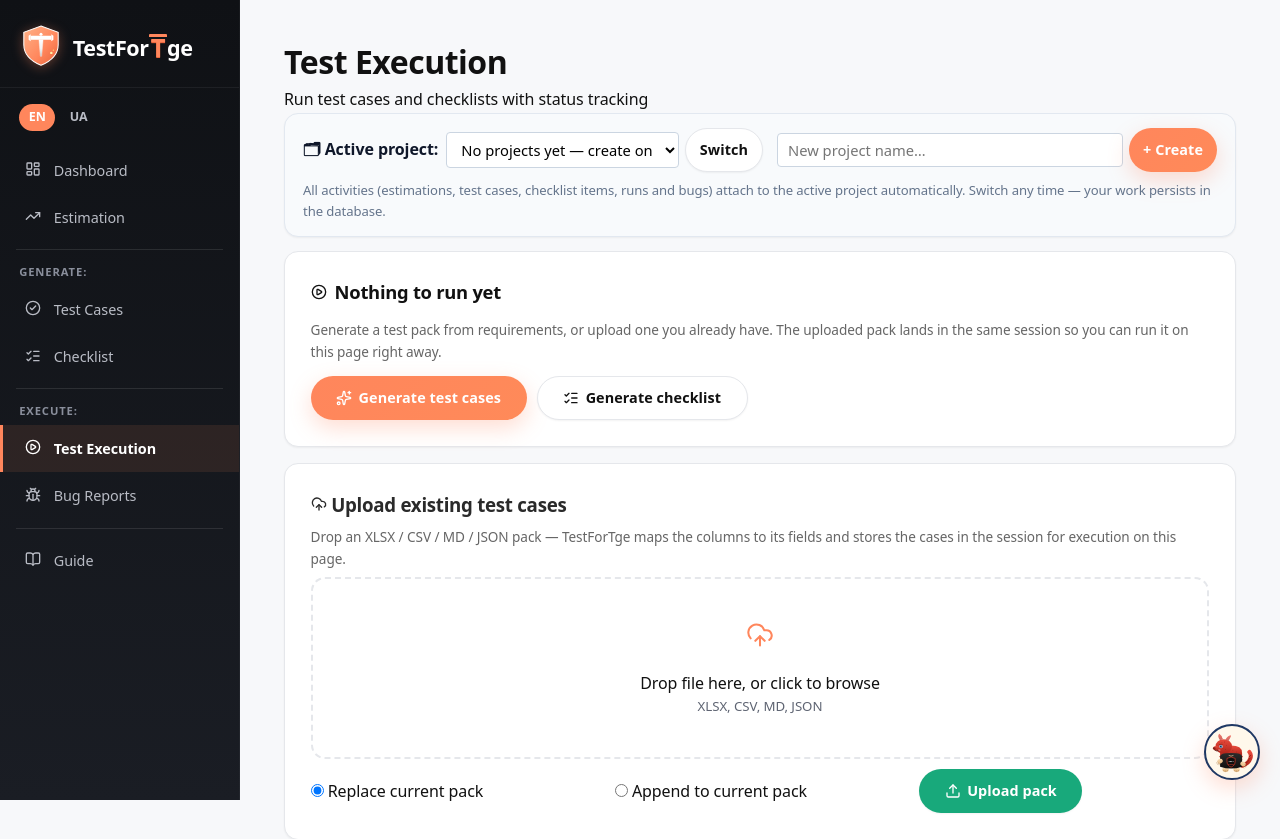
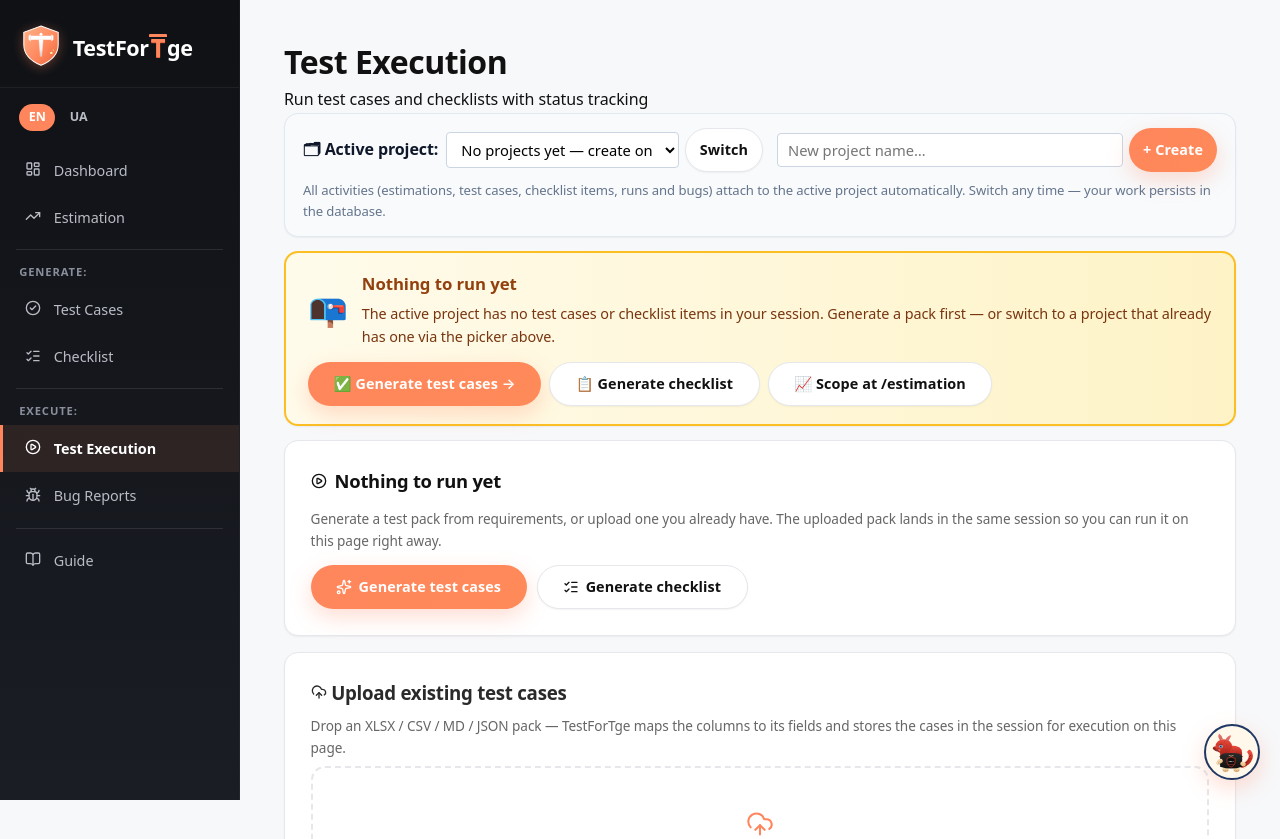
Before and after one commit to IgorKovalenkoPR/testfortge, a Flask app: page /test-execution in a window 1280 px wide. Shown: the top 839 px of the page. Run offline with Flask 3, Linux system fonts and the light colour scheme; data that the repository does not hold is empty; parts of the project's set-up code (start-up, migrations or seed data) failed here and were passed over; some libraries are stand-ins or nearby versions.

Commit message:
fix(test-execution): actionable diag JSON + empty-state CTAs on /test-execution and /live

```diff
--- a/routes/execution.py
+++ b/routes/execution.py
@@ -1554,10 +1554,106 @@
             out["strip_frame_count"] = len(strip_files)
         runs_dir = os.path.join(STORAGE_ROOT, "automation_runs")
         if os.path.isdir(runs_dir):
-            entries = [e for e in os.listdir(runs_dir) if e != "_live"]
+            entries = [e for e in os.listdir(runs_dir) if e != "_live"
+                       and e != "_pending"]
             out["recent_runs"] = sorted(entries)[-5:]
+        else:
+            out["recent_runs"] = []
+        # _pending dir tells us whether a run was ever DISPATCHED — the
+        # run_dir's existence tells us whether it ever STARTED writing
+        # artifacts. The two answers are different and both matter for
+        # debugging: a config in _pending without a started.flag means
+        # the worker subprocess never spawned at all (Render restart
+        # killed the dispatch before fork).
+        pending_dir = os.path.join(runs_dir, "_pending")
+        out["pending_dir_exists"] = os.path.isdir(pending_dir)
+        if out["pending_dir_exists"]:
+            try:
+                pending_items = []
+                import time as _time
+                for fn in sorted(os.listdir(pending_dir)):
+                    if fn.endswith(".json") and not fn.endswith(".result.json"):
+                        rid = os.path.splitext(fn)[0]
+                        pending_items.append({
+                            "run_id": rid,
+                            "started": os.path.isfile(
+                                os.path.join(pending_dir, f"{rid}.started.flag")),
+                            "done": os.path.isfile(
+                                os.path.join(pending_dir, f"{rid}.done.flag")),
+                            "has_result": os.path.isfile(
+                                os.path.join(pending_dir, f"{rid}.result.json")),
+                            "age_s": int(_time.time() - os.path.getmtime(
+                                os.path.join(pending_dir, fn))),
+                        })
+                out["pending_runs"] = pending_items[-5:]
+            except Exception as exc:
+                out["pending_dir_error"] = str(exc)
+
+        # Session pack — the "what's in front of the user right now".
+        # Operator-reported on 2026-05-05: log showed session_test_cases
+        # = 0 and the user got stuck on /test-execution/live without
+        # any dispatch happening, because the form was empty.
         out["session_test_cases"] = len(session.get("test_cases_data") or [])
         out["session_checklist"]  = len(session.get("checklist_data") or [])
+        out["session_active_run"] = (session.get(
+            "active_automation_run") or {}).get("run_id", "")
+
+        # Project context — without this, "session_test_cases: 0" is
+        # ambiguous. Surface the active project + how many TCs it has
+        # in the DB. Helps distinguish "no project" from "wrong project
+        # selected" from "project has no TCs yet".
+        out["session_project_id"] = session.get("project_id") or ""
+        out["session_project_name"] = (
+            session.get("project_setup") or {}).get("project_name", "")
+        try:
+            from engine import db as _db
+            from routes._shared import get_session_id as _gsid
+            sid = _gsid(session)
+            out["session_id_short"] = (sid or "")[:8]
+            if hasattr(_db, "list_projects"):
+                owned = _db.list_projects(owner_sid=sid) or []
+                out["projects_for_owner"] = [
+                    {"id": (p.get("id") or "")[:8] + "…",
+                     "name": p.get("name", ""),
+                     "tc_count": p.get("test_cases_count", 0),
+                     "cl_count": p.get("checklist_count", 0),
+                     "bug_count": p.get("bug_count", 0)}
+                    for p in owned[:10]
+                ]
+            pid = session.get("project_id")
+            if pid and hasattr(_db, "load_test_cases"):
+                out["active_project_db_tc_count"] = len(
+                    _db.load_test_cases(pid) or [])
+            if pid and hasattr(_db, "load_checklist"):
+                out["active_project_db_cl_count"] = len(
+                    _db.load_checklist(pid) or [])
+        except Exception as exc:
+            out["project_context_error"] = str(exc)[:200]
+
+        # Actionable next-step suggestion so the operator can act on
+        # the diag without parsing the whole blob.
+        if out["session_test_cases"] == 0 and out["session_checklist"] == 0:
+            if out.get("active_project_db_tc_count", 0) > 0:
+                out["suggested_action"] = (
+                    "Active project has test cases in the DB but not in "
+                    "session. Visit /projects/db/select/<id> for the "
+                    "active project to rehydrate, or click the picker's "
+                    "Switch button.")
+            elif out.get("projects_for_owner"):
+                out["suggested_action"] = (
+                    "No test cases in the active project. Switch to a "
+                    "project that has TCs (see projects_for_owner) or "
+                    "generate fresh ones at /test-cases.")
+            else:
+                out["suggested_action"] = (
+                    "No projects, no test cases. Start at /test-cases "
+                    "to generate, or /estimation to scope first.")
+        elif not out.get("recent_runs") and not out.get("pending_runs"):
+            out["suggested_action"] = (
+                f"You have {out['session_test_cases']} TCs in session "
+                "but no runs have been dispatched yet. Go to "
+                "/test-execution and click 'Run Test Execution'.")
+
         return jsonify(out)
 
     @app.route("/test-execution/live", methods=["GET"])
--- a/templates/test_execution.html
+++ b/templates/test_execution.html
@@ -11,6 +11,49 @@
    items the current session pack holds, so the tester knows what
    they're about to Run before scrolling. Hidden until at least one
    collection has data. #}
+{# Empty-state CTA — fires when the active project has no TCs and no
+   CL items in session. Operator-reported on 2026-05-05: silent empty
+   form left users staring at /test-execution/live indefinitely without
+   knowing that the missing piece was generation, not a server bug.
+   This banner makes the next step explicit. #}
+{% if not has_tc_data and not has_cl_data %}
+<div class="card"
+     style="margin-bottom:14px;padding:18px 22px;
+            background:linear-gradient(90deg,#fffbeb 0%,#fef3c7 100%);
+            border:2px solid #fbbf24;color:#92400e;">
+    <div style="display:flex;gap:14px;align-items:center;flex-wrap:wrap;">
+        <div style="font-size:2em;line-height:1;">📭</div>
+        <div style="flex:1;min-width:240px;">
+            <strong style="display:block;font-size:1.05em;margin-bottom:4px;">
+                {{ t.get('te_empty_title',
+                   'Nothing to run yet') }}
+            </strong>
+            <p style="margin:0;font-size:0.9em;color:#78350f;">
+                {{ t.get('te_empty_body',
+                    'The active project has no test cases or checklist items in your session. Generate a pack first — or switch to a project that already has one via the picker above.') }}
+            </p>
+        </div>
+        <div style="display:flex;gap:8px;flex-wrap:wrap;">
+            <a href="{{ url_for('test_cases_page') }}"
+               class="btn btn-primary" style="font-size:0.9em;">
+                ✅ {{ t.get('te_empty_to_tc',
+                   'Generate test cases →') }}
+            </a>
+            <a href="{{ url_for('checklist_page') }}"
+               class="btn btn-secondary" style="font-size:0.9em;">
+                📋 {{ t.get('te_empty_to_cl',
+                   'Generate checklist') }}
+            </a>
+            <a href="{{ url_for('estimation_page') }}"
+               class="btn btn-secondary" style="font-size:0.9em;">
+                📈 {{ t.get('te_empty_to_est',
+                   'Scope at /estimation') }}
+            </a>
+        </div>
+    </div>
+</div>
+{% endif %}
+
 {% if has_tc_data or has_cl_data %}
 <div class="card pack-status-badge"
      style="display:flex;align-items:center;gap:14px;padding:10px 16px;
```
Also changed, not shown: templates/test_execution_live.html (+32 -0 lines).
